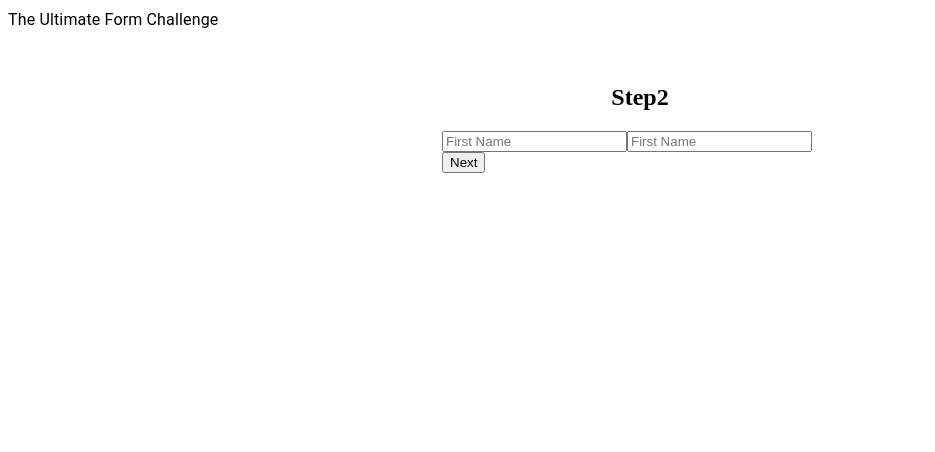
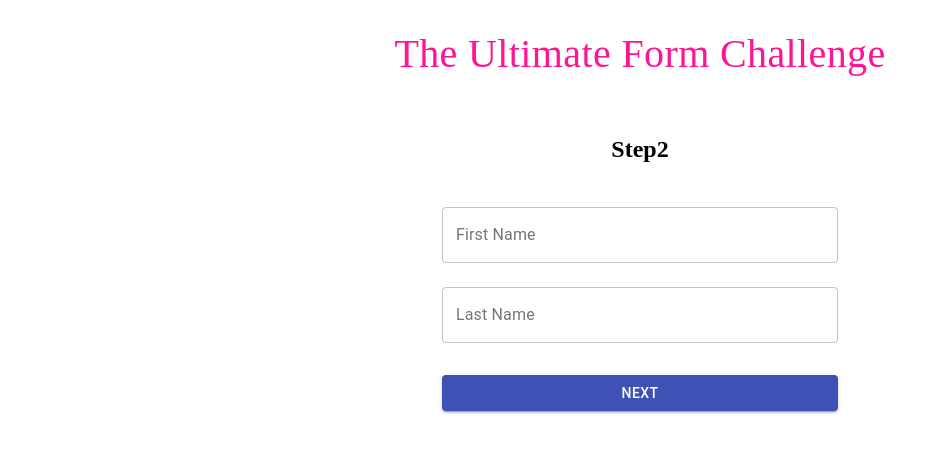
Before and after one commit to sulaymonov2002/portfolio-site, a React (Create React App) app: page / in a window 1280 px wide. Shown: the top 452 px of the page, without its empty margins (0-935 px from the left). Built offline with nearby package versions, Linux system fonts and the light colour scheme.

Commit message:
add new codes for step2 ui done

```diff
--- a/src/Step1.jsx
+++ b/src/Step1.jsx
@@ -1,6 +1,10 @@
+import React from "react";
 import { useForm } from "react-hook-form";
 import { useHistory } from "react-router-dom";
 import { MainContainer } from "./components/MainContainer";
+import { Form } from "./components/Form";
+import { Input } from "./components/Input";
+import { PrimaryButton } from "./components/PrimaryButton";
 
 export const Step1 = () => {
   const { register, handleSubmit, errors } = useForm();
@@ -14,21 +18,11 @@ export const Step1 = () => {
   return (
     <MainContainer>
       <h2>Step2</h2>
-      <form action="">
-        <input
-          ref={register}
-          name="firstName"
-          type="text"
-          placeholder="First Name"
-        />
-        <input
-          ref={register}
-          name="lastName"
-          type="text"
-          placeholder="First Name"
-        />
-        <button type="submit">Next</button>
-      </form>
+      <Form>
+        <Input ref={register} name="firstName" type="text" label="First Name" />
+        <Input ref={register} name="lastName" type="text" label="Last Name" />
+        <PrimaryButton type="submit">Next</PrimaryButton>
+      </Form>
     </MainContainer>
   );
 };
--- a/src/components/Form.jsx
+++ b/src/components/Form.jsx
@@ -1,8 +1,18 @@
 import { React } from "react";
+import { makeStyles } from "@material-ui/core/styles";
+
+const useStyles = makeStyles((theme) => ({
+  root: {
+    width: "100%",
+    marginTop: theme.spacing(1),
+  },
+}));
 
 export const Form = ({ children, ...props }) => {
+  const styles = useStyles();
+
   return (
-    <form noValidate {...props}>
+    <form className={styles.root} noValidate {...props}>
       {children}
     </form>
   );
--- a/src/components/Header.jsx
+++ b/src/components/Header.jsx
@@ -16,5 +16,9 @@ const useStyles = makeStyles((theme) => ({
 export const Header = () => {
   const styles = useStyles();
 
-  return <Typography component="h1">The Ultimate Form Challenge</Typography>;
+  return (
+    <Typography className={styles.root} component="h1">
+      The Ultimate Form Challenge
+    </Typography>
+  );
 };
--- /dev/null
+++ b/src/components/Input.jsx
@@ -0,0 +1,16 @@
+
+import React, { forwardRef } from "react";
+import { TextField } from "@material-ui/core";
+
+
+export const Input = forwardRef((props, ref) => {
+  return (
+    <TextField
+      variant="outlined"
+      margin="normal"
+      inputRef={ref}
+      fullWidth
+      {...props}
+    />
+  );
+});
--- /dev/null
+++ b/src/components/PrimaryButton.jsx
@@ -0,0 +1,26 @@
+import React from "react";
+import { Button } from "@material-ui/core";
+import { makeStyles } from "@material-ui/core/styles";
+
+const useStyles = makeStyles((theme) => ({
+  root: {
+    margin: theme.spacing(3, 0, 2),
+  },
+}));
+
+export const PrimaryButton = ({ children, ...props }) => {
+  const styles = useStyles();
+
+  return (
+    <Button
+      type="submit"
+      fullWidth
+      variant="contained"
+      color="primary"
+      className={styles.root}
+      {...props}
+    >
+      {children}
+    </Button>
+  );
+};
```
